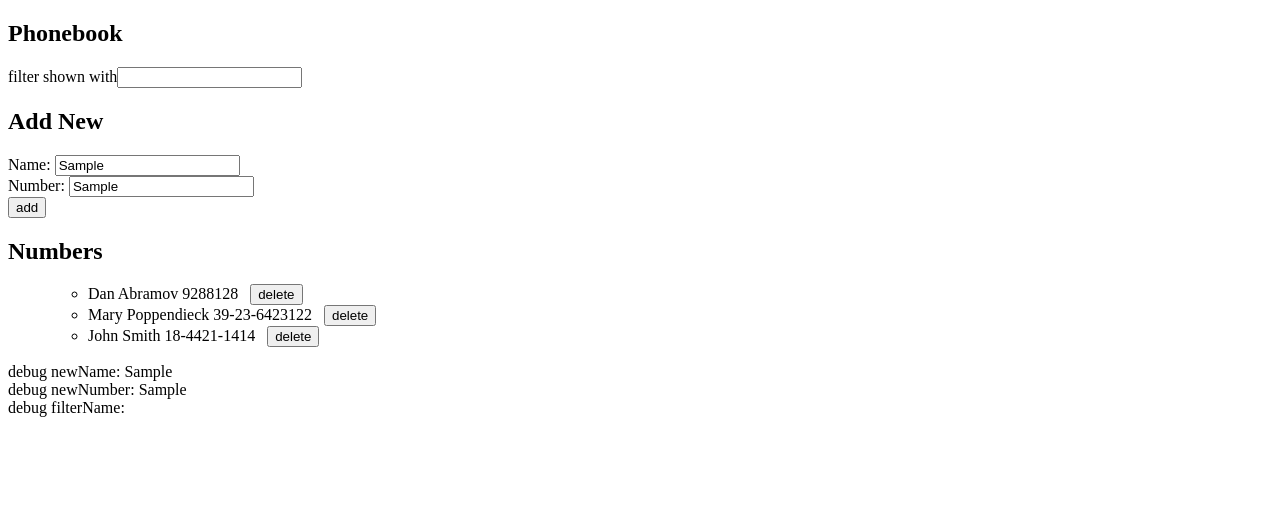
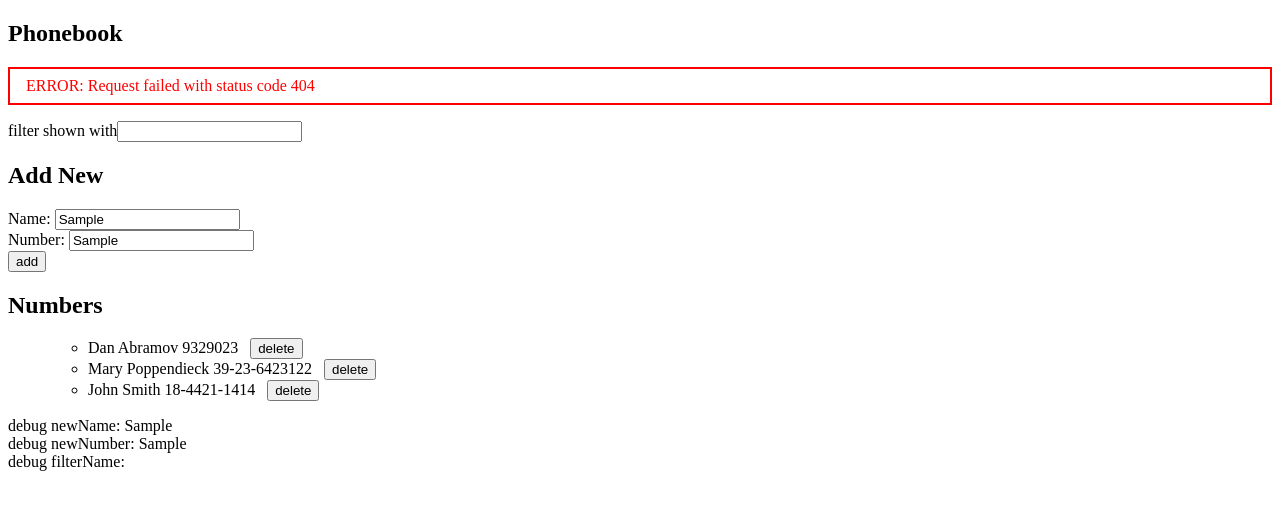
Before and after one commit to roseniv18/fullstackopen, a React (Vite) app in the folder part2/phonebook/: page / in a window 1280 px wide. Both pictures are taken after typing "Sample", "Sample" into the empty fields and a click on the button "add". Shown: the top 510 px of the page. Built offline with nearby package versions, Linux system fonts and the light colour scheme; no server answers; data requests are answered from the project's data file.

Commit message:
exercies 2.16-2.17

```diff
--- a/part2/phonebook/db.json
+++ b/part2/phonebook/db.json
@@ -2,7 +2,7 @@
   "persons": [
     {
       "name": "Dan Abramov",
-      "number": "9288128",
+      "number": "9329023",
       "id": "3"
     },
     {
--- a/part2/phonebook/src/App.jsx
+++ b/part2/phonebook/src/App.jsx
@@ -4,6 +4,9 @@ import Filter from "./components/Filter"
 import PersonForm from "./components/PersonForm"
 import Persons from "./components/Persons"
 import phonebookService from "./services/phonebookService"
+import Notification from "./components/Notification"
+
+const ALERT_TIMEOUT = 5000
 
 const App = () => {
 	const [persons, setPersons] = useState([])
@@ -13,6 +16,7 @@ const App = () => {
 		newNumber: "",
 	})
 	const [filterName, setFilterName] = useState("")
+	const [alertMessage, setAlertMessage] = useState(null)
 
 	const handleSubmit = (e) => {
 		e.preventDefault()
@@ -33,36 +37,63 @@ const App = () => {
 		}
 
 		// Create new person
-		phonebookService.create(newPerson).then((res) => {
+		phonebookService
+			.create(newPerson)
+			.then((res) => {
 				setPersons(persons.concat(res.data))
 				setFilterPersons(filterPersons.concat(res.data))
 				setNewInput({ newName: "", newNumber: "" })
+				handleAlertDisplay(
+					{ type: "success", message: "User successfully created!" },
+					ALERT_TIMEOUT
+				)
 			})
+			.catch((err) => handleAlertDisplay({ type: "error", message: err.message }, ALERT_TIMEOUT))
 	}
 
 	// Delete person
 	const handleDelete = (id) => {
 		const nameOfPerson = persons.find((p) => p.id === id).name
 		if (window.confirm(`Delete the user ${nameOfPerson}?`)) {
-			phonebookService.remove(id).then(() => {
+			phonebookService
+				.remove(id)
+				.then(() => {
 					setPersons((prevPersons) => prevPersons.filter((p) => p.id !== id))
 					setFilterPersons((prevPersons) => prevPersons.filter((p) => p.id !== id))
 					setNewInput({ newName: "", newNumber: "" })
+					handleAlertDisplay(
+						{ type: "success", message: `User ${nameOfPerson} was successfully deleted!` },
+						ALERT_TIMEOUT
+					)
+				})
+				.catch((err) => {
+					handleAlertDisplay({ type: "error", message: err.message }, ALERT_TIMEOUT)
 				})
 		}
 	}
 
 	// Update person (with PUT method)
-	const handleUpdate = (id, newPerson) => {
-		console.log(id, newPerson)
-		phonebookService.update(id, newPerson).then(() => {
+	const handleUpdate = (id, updatedPerson) => {
+		phonebookService
+			.update(id, updatedPerson)
+			.then(() => {
 				// Create new updatedPersons array with updated number of person with specified id.
 				const updatedPersons = persons.map((person) =>
-				person.id === id ? { ...person, number: newPerson.number } : person
+					person.id === id ? { ...person, number: updatedPerson.number } : person
 				)
 				setPersons(updatedPersons)
 				setFilterPersons(updatedPersons)
 				setNewInput({ newName: "", newNumber: "" })
+				handleAlertDisplay(
+					{
+						type: "success",
+						message: `Phone number of ${updatedPerson.name} successfully updated!`,
+					},
+					ALERT_TIMEOUT
+				)
+			})
+			.catch((err) => {
+				handleAlertDisplay({ type: "error", message: err.message }, ALERT_TIMEOUT)
 			})
 	}
 
@@ -82,14 +113,18 @@ const App = () => {
 		setFilterPersons(filtered)
 	}
 
+	// Display an alert message and clear it after given timeout.
+	const handleAlertDisplay = (newAlert, timeout) => {
+		setAlertMessage(newAlert)
+		setTimeout(() => setAlertMessage(null), timeout)
+	}
+
 	// FETCH DATA FROM JSON-SERVER
 	useEffect(() => {
 		axios.get("http://localhost:3001/persons").then((res) => {
 			if (res.data) {
 				setPersons(res.data)
 				setFilterPersons(res.data)
-			} else {
-				alert("Error fetching data!")
 			}
 		})
 	}, [])
@@ -97,6 +132,11 @@ const App = () => {
 	return (
 		<div>
 			<h2>Phonebook</h2>
+			{alertMessage ? (
+				<Notification type={alertMessage.type} message={alertMessage.message} />
+			) : (
+				<></>
+			)}
 			<Filter filterName={filterName} handleFilterNameChange={handleFilterNameChange} />
 
 			<h2>Add New</h2>
--- /dev/null
+++ b/part2/phonebook/src/components/Notification.jsx
@@ -0,0 +1,17 @@
+import "../styles/notification.css"
+
+const Notification = ({ type, message }) => {
+	return (
+		<div className={`container ${type}`}>
+			{type ? (
+				<p className={`message ${type}`}>
+					{type.toUpperCase()}: {message}
+				</p>
+			) : (
+				<h3>Error displaying message</h3>
+			)}
+		</div>
+	)
+}
+
+export default Notification
--- a/part2/phonebook/src/services/phonebookService.js
+++ b/part2/phonebook/src/services/phonebookService.js
@@ -3,15 +3,36 @@ import axios from "axios"
 const SERVER_URL = "http://localhost:3001"
 
 const create = async (newPerson) => {
+	if (!newPerson.name || !newPerson.number) {
+		throw new Error("Please fill out all fields!")
+	}
 	return axios.post(`${SERVER_URL}/persons`, newPerson).then((res) => res)
 }
 
 const remove = async (id) => {
-	return axios.delete(`${SERVER_URL}/persons/${id}`).then((res) => res)
+	return axios
+		.delete(`${SERVER_URL}/persons/${id}`)
+		.then((res) => res)
+		.catch((err) => {
+			if (err.response.status === 404) {
+				throw new Error("Person does not exist in list or was already deleted!")
+			} else {
+				throw err
+			}
+		})
 }
 
-const update = async (id, newPerson) => {
-	return axios.put(`${SERVER_URL}/persons/${id}`, newPerson).then((res) => res)
+const update = async (id, updatedPerson) => {
+	return axios
+		.put(`${SERVER_URL}/persons/${id}`, updatedPerson)
+		.then((res) => res)
+		.catch((err) => {
+			if (err.response.status === 404) {
+				throw new Error("Person does not exist in list or was already deleted!")
+			} else {
+				throw err
+			}
+		})
 }
 
 export default {
--- /dev/null
+++ b/part2/phonebook/src/styles/notification.css
@@ -0,0 +1,34 @@
+.container {
+	padding: 0.5rem 1rem;
+	margin: 1rem 0;
+	border: 2px solid;
+}
+
+.container.success {
+	border-color: green;
+}
+
+.container.error {
+	border-color: red;
+}
+
+.container.info {
+	border-color: rgb(255, 230, 0);
+}
+
+.message {
+	padding: 0;
+	margin: 0;
+}
+
+.message.success {
+	color: green;
+}
+
+.message.error {
+	color: red;
+}
+
+.message.info {
+	color: rgb(255, 230, 0);
+}
```
Lines whose indentation alone changed are shown as unchanged.
